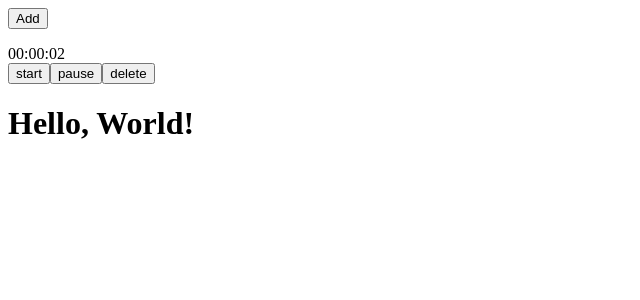
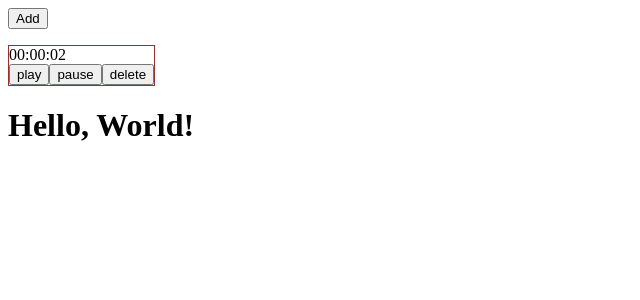
Before and after one commit to Ribich1/timers_hpc, a React app: page / in a window 1280 px wide. Both pictures are taken after a click on the button "Add". Shown: the top 300 px of the page, without its empty margins (0-640 px from the left). Built offline with nearby package versions, Linux system fonts and the light colour scheme.

Commit message:
play, pause, delete ts

```diff
--- a/src/components/Timer/Timer.tsx
+++ b/src/components/Timer/Timer.tsx
@@ -1,17 +1,19 @@
 import { useEffect, useState } from "react";
 import { ITimer } from "../../types";
-import "./style.css";
+import * as css from "./style.css";
 
 import dayjs from "dayjs";
 
 interface TimerCardProps {
   value: ITimer;
+  onPlay: () => void;
+  onPause: () => void;
+  onDelete: () => void;
 }
 
 export const TimerCard = (props: TimerCardProps) => {
   const { addTime } = props.value;
 
-  const [startTime, setStartTime] = useState(dayjs());
   const [_, update] = useState({});
 
   useEffect(() => {
@@ -21,17 +23,17 @@ export const TimerCard = (props: TimerCardProps) => {
   const getValue = () => {
     const currentTime = dayjs();
 
-    const duration = dayjs.duration(currentTime.diff(startTime));
+    const duration = dayjs.duration(currentTime.diff(addTime));
     return duration.format("HH:mm:ss");
   };
 
   return (
-    <div className="timer">
+    <div className={css.timer}>
       <div className="content">{getValue()}</div>
       <div className="button">
-        <button>start</button>
-        <button>pause</button>
-        <button>delete</button>
+        <button onClick={props.onPlay}>play</button>
+        <button onClick={props.onPause}>pause</button>
+        <button onClick={props.onDelete}>delete</button>
       </div>
     </div>
   );
--- a/src/components/Timer/style.css
+++ b/src/components/Timer/style.css
@@ -1 +1 @@
-.timer {border: 1px solid rgb(0, 0, 0);}
+.timer {border: 1px solid rgb(231, 14, 14);}
--- a/src/components/TimersWall/TimersWall.tsx
+++ b/src/components/TimersWall/TimersWall.tsx
@@ -15,14 +15,34 @@ export const TimersWall = () => {
     ]);
   };
 
+  const handlePlay = (timer: ITimer) => {
+    console.log(`play ${timer.id}`);
+  };
+
+  const handlePause = (timer: ITimer) => {
+    console.log(`pause ${timer.id}`);
+  };
+
+  const handleDelete = (timer: ITimer) => {
+    console.log(`delete ${timer.id}`);
+  };
+
   return (
     <div className={css.timersWall}>
       <div className="timersWallButton">
         <button onClick={handleAddTimer}>Add</button>
       </div>
-      <div className="timersWallContainer">
+      <div className={css.timersWallContainer}>
         {timers.map((timer) => {
-          return <TimerCard key={timer.id} value={timer} />;
+          return (
+            <TimerCard
+              key={timer.id}
+              value={timer}
+              onPlay={() => handlePlay(timer)}
+              onPause={() => handlePause(timer)}
+              onDelete={() => handleDelete(timer)}
+            />
+          );
         })}
       </div>
     </div>
--- a/src/components/TimersWall/style.css
+++ b/src/components/TimersWall/style.css
@@ -9,4 +9,4 @@
   display: flex;
   flex-direction: column;
   gap: 16px;
-}
+ }
```
